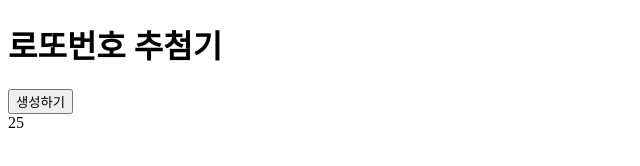
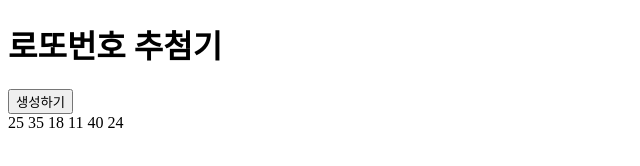
Before and after one commit to alohaminzy/coraborate_git, a plain HTML site: page index.html in a window 1280 px wide. Both pictures are taken after a click on the button "생성하기". Shown: the full height of the page, 0-640 px from the left. Drawn offline with Linux system fonts and the light colour scheme.

Commit message:
번호 6개 추첨 되도록 변경 완료

```diff
--- a/index.html
+++ b/index.html
@@ -16,9 +16,16 @@
 var LOTTO = document.getElementById("LOTTO");
 // 로또 번호 추첨 함수
 function getLuckyNumber(){
-    LOTTO.innerHTML = genLottoNo();
-    // TODO 7개로 만들어줘!
+    var numbers = [];
+    while( numbers.length < 6 ) {
+        var newNumber = genLottoNo();
+        if( numbers.indexOf(newNumber)<0 ) { // 중복검사
+            numbers.push(newNumber);
+        }
+    }
+    LOTTO.innerHTML = numbers.join(" ");
 }
+
 // 랜덤 번호 생성 함수
 function genLottoNo(){
     return Math.floor(Math.random()*45) + 1;
```
